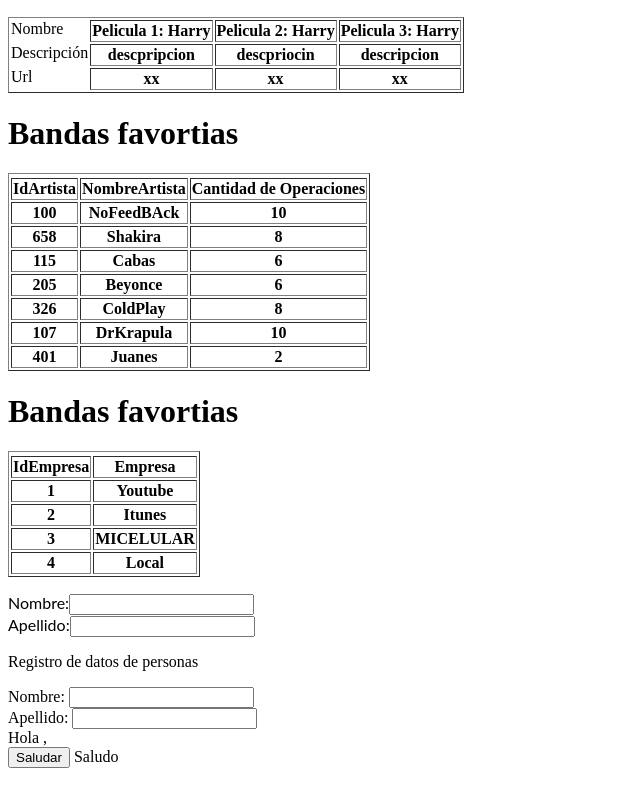
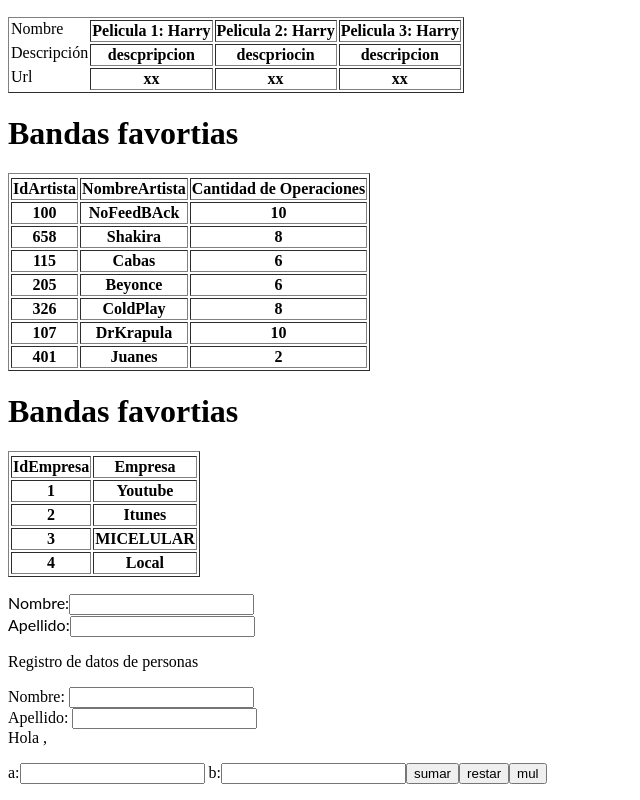
Before and after one commit to CristianAbril/clasesarreglos, an Angular app: page / in a window 1280 px wide. Shown: the part 241-1041 px from the top of the page, without its empty margins (0-640 px from the left). Before the commit the page ends 1017 px from the top, so only its background shows below. Built offline with nearby package versions, Linux system fonts and the light colour scheme.

Commit message:
3 files modified, 4 added

```diff
--- a/src/app/app.component.html
+++ b/src/app/app.component.html
@@ -4,3 +4,4 @@
 <app-empresa></app-empresa>
 <app-saludo></app-saludo>
 <app-databinding></app-databinding>
+<app-calculadora></app-calculadora>
--- a/src/app/app.module.ts
+++ b/src/app/app.module.ts
@@ -12,10 +12,11 @@ import {Empresa1} from '../empresa/empresa.component';
 import { ServicioService } from './Servicios/servicio.service';
 import { SaludoComponent } from './saludo/saludo.component';
 import { DatabindingComponent } from './databinding/databinding.component';
+import { CalculadoraComponent } from './calculadora/calculadora.component';
 
 @NgModule({
   imports:      [ BrowserModule, FormsModule ],
-  declarations: [ AppComponent, HelloComponent, persona, pelicula, paciente1,Artista1,Empresa1, SaludoComponent, DatabindingComponent],
+  declarations: [ AppComponent, HelloComponent, persona, pelicula, paciente1,Artista1,Empresa1, SaludoComponent, DatabindingComponent, CalculadoraComponent],
   bootstrap:    [ AppComponent ],
   providers: [ServicioService]
 })
--- /dev/null
+++ b/src/app/calculadora/calculadora.component.html
@@ -0,0 +1,9 @@
+<p>
+a:<input type= "number" name="numero 1"[(ngModel)]="a"/>
+b:<input type= "number" name="numero 2"[(ngModel)]="b"/>
+
+<input type= "button" (click)="sumar()" value="sumar"/>
+<input type= "button" (click)="restar()" value="restar"/>
+<input type= "button" (click)="mul()" value="mul"/>
+
+</p>
--- /dev/null
+++ b/src/app/calculadora/calculadora.component.ts
@@ -0,0 +1,15 @@
+import { Component, OnInit } from '@angular/core';
+
+@Component({
+  selector: 'app-calculadora',
+  templateUrl: './calculadora.component.html',
+  styleUrls: ['./calculadora.component.css']
+})
+export class CalculadoraComponent implements OnInit {
+
+  constructor() { }
+
+  ngOnInit() {
+  }
+
+}
--- a/src/app/databinding/databinding.component.html
+++ b/src/app/databinding/databinding.component.html
@@ -4,6 +4,3 @@ Registro de datos de personas
 Nombre: <input type="text" name="nombre"[(ngModel)]="nombre"/><br>
 Apellido: <input type="text" name="apellido" [(ngModel)]="apellido"/><br>
 Hola  {{nombre}}, {{apellido}}<br>
-
-<input type= "button" (click)="saludar()" value="Saludar"/>
-Saludo{{saludo}}
```
Also changed, not shown: src/app/Servicios/calculadora.service.ts (added, +23 -0 lines), src/app/calculadora/calculadora.component.css (added).
